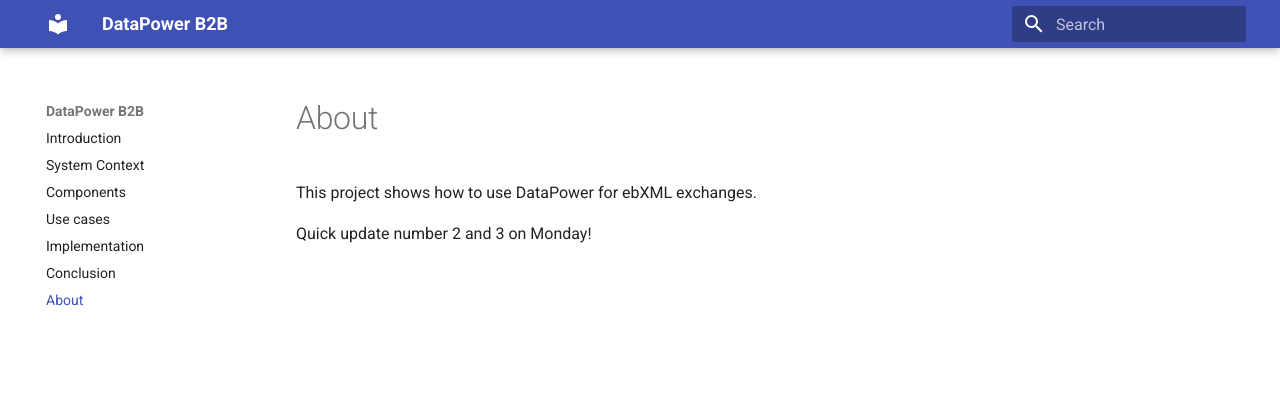
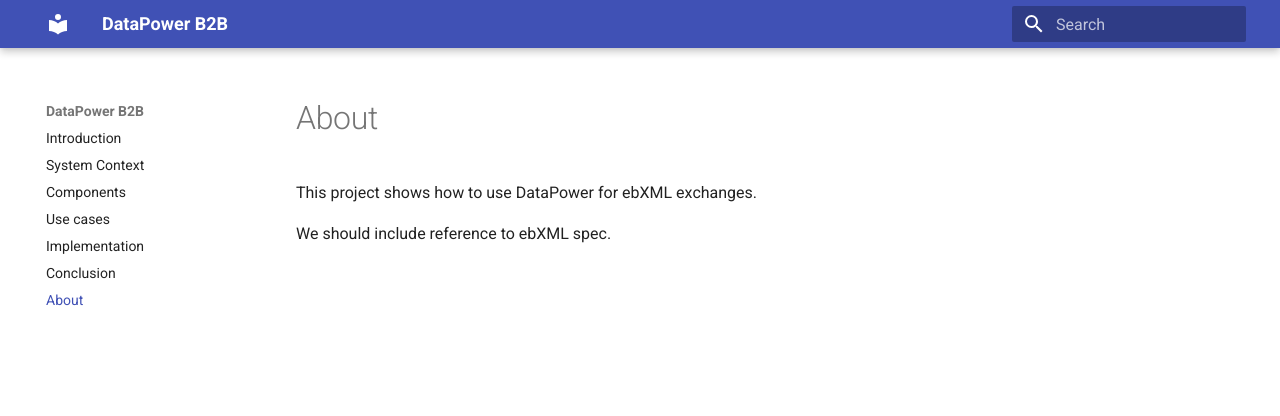
Before and after one commit to dp-b2b-org/dp-2b2, an MkDocs documentation site: the page built from docs/about.md, in a window 1280 px wide. Shown: the top 416 px of the page. Built offline with MkDocs 1.6.1 and Material for MkDocs 9.7.7, drawn with Linux system fonts in a browser that asks for light colours.

Commit message:
Tidy ready for others to use

```diff
--- a/docs/about.md
+++ b/docs/about.md
@@ -2,4 +2,4 @@
 
 This project shows how to use DataPower for ebXML exchanges.
 
-Quick update number 2 and 3 on Monday!
+We should include reference to ebXML spec.
```
Also changed, not shown: 1 other file.
